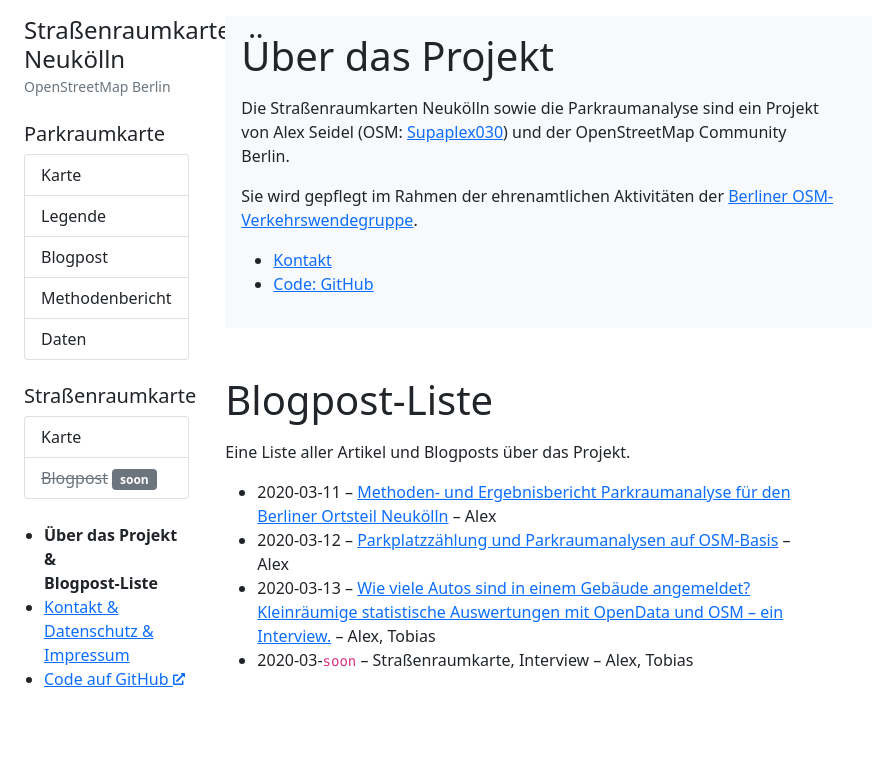
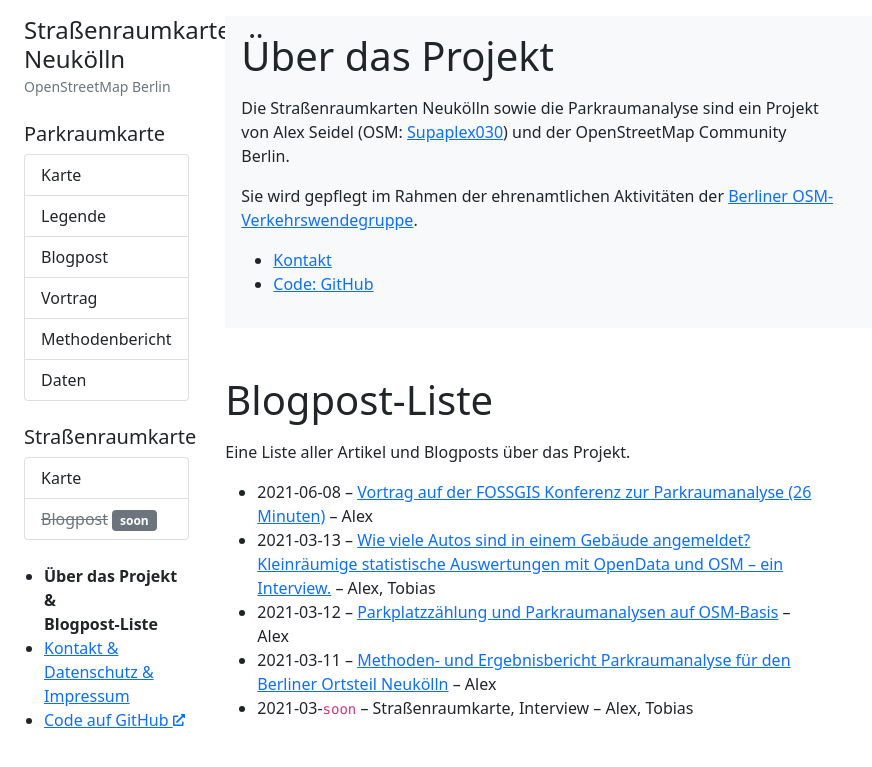
Before and after one commit to osmberlin/strassenraumkarte-neukoelln, a Jekyll site: the page built from about.md, in a window 1280 px wide. Shown: the top 767 px of the page, without its empty margins (0-872 px from the left). Built offline with Jekyll 4.4.1, drawn with Linux system fonts in a browser that asks for light colours.

Commit message:
Vortrag FOSSGIS hinzugefügt
Als Blogpost, in der Navi und mit Hinweis im Datenschutzbereich da neue, extern eingebettete Inhalte.

````diff
--- a/_includes/navigation.html
+++ b/_includes/navigation.html
@@ -12,6 +12,10 @@
   <a href="{{ '/posts/2021-03-12-parkraumanalyse' | relative_url }}"
     class="list-group-item list-group-item-action {% if page.menu_highlight == 'blogpost_parkraumkarte' %}active{% endif %}">
     Blogpost
+  </a>
+  <a href="{{ '/posts/2021-06-08-vortrag-fossgis' | relative_url }}"
+    class="list-group-item list-group-item-action {% if page.menu_highlight == 'vortrag_parkraumanalyse' %}active{% endif %}">
+    Vortrag
   </a>
   <a href="{{ '/parkraumkarte/report' | relative_url }}"
     class="list-group-item list-group-item-action {% if page.menu_highlight == 'report' %}active{% endif %}">
--- a/about.md
+++ b/about.md
@@ -24,7 +24,8 @@ Sie wird gepflegt im Rahmen der ehrenamtlichen Aktivitäten der [Berliner OSM-Ve
 
 Eine Liste aller Artikel und Blogposts über das Projekt.
 
-* 2020-03-11 – [Methoden- und Ergebnisbericht Parkraumanalyse für den Berliner Ortsteil Neukölln](parkraumkarte/report) – Alex
-* 2020-03-12 – [Parkplatzzählung und Parkraumanalysen auf OSM-Basis](posts/2021-03-12-parkraumanalyse) – Alex
-* 2020-03-13 – [Wie viele Autos sind in einem Gebäude angemeldet? Kleinräumige statistische Auswertungen mit OpenData und OSM – ein Interview.](posts/2021-03-13-opendata) – Alex, Tobias
-* 2020-03-```soon``` – Straßenraumkarte, Interview – Alex, Tobias
+- 2021-06-08 – [Vortrag auf der FOSSGIS Konferenz zur Parkraumanalyse (26 Minuten)](posts/2021-06-08-vortrag-fossgis) – Alex
+- 2021-03-13 – [Wie viele Autos sind in einem Gebäude angemeldet? Kleinräumige statistische Auswertungen mit OpenData und OSM – ein Interview.](posts/2021-03-13-opendata) – Alex, Tobias
+- 2021-03-12 – [Parkplatzzählung und Parkraumanalysen auf OSM-Basis](posts/2021-03-12-parkraumanalyse) – Alex
+- 2021-03-11 – [Methoden- und Ergebnisbericht Parkraumanalyse für den Berliner Ortsteil Neukölln](parkraumkarte/report) – Alex
+- 2021-03-`soon` – Straßenraumkarte, Interview – Alex, Tobias
````
Also changed, not shown: _posts/2021-06-08-vortrag-fossgis.md (added, +29 -0 lines), contact.md (+6 -0 lines).
